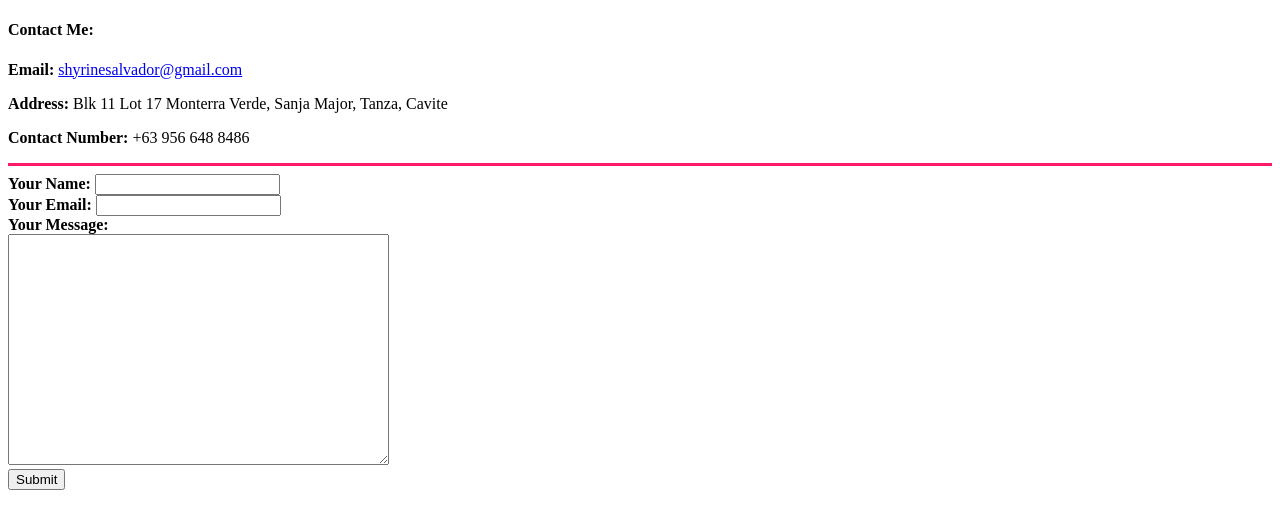
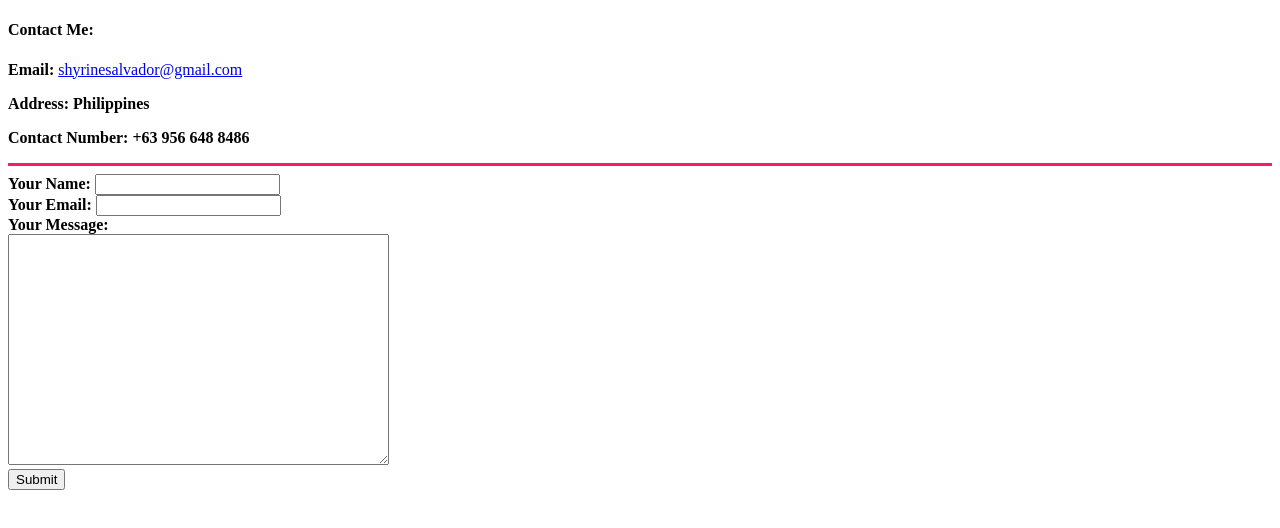
Before and after one commit to shyrxnx/cv, a plain HTML site: page contact.html in a window 1280 px wide. Drawn offline with Linux system fonts and the light colour scheme.

Commit message:
Made changes in the address for privacy reasons

```diff
--- a/contact.html
+++ b/contact.html
@@ -7,7 +7,7 @@
 <body>
     <h4> Contact Me: </h4>
     <p><b>Email: </b><a href="https://mail.google.com/mail/u/0/#inbox?compose=CllgCJZZQPvxPKhPHVsMVvSHdVSRgRMKkggMMnqxTJPFShFVKLKvxQSWMpbHxbHKrJLKNhNnjmL">shyrinesalvador@gmail.com</a></p>
-    <p><b>Address:</b> Blk 11 Lot 17 Monterra Verde, Sanja Major, Tanza, Cavite </p>
+    <p><b>Address: Philippines </p>
     <p><b>Contact Number:</b> +63 956 648 8486</p>
     <hr size="3" color="ff1966" noshade>
     <form action="mailto:shyrinesalvador@gmail.com" method="post" enctype="text/plain">
```
